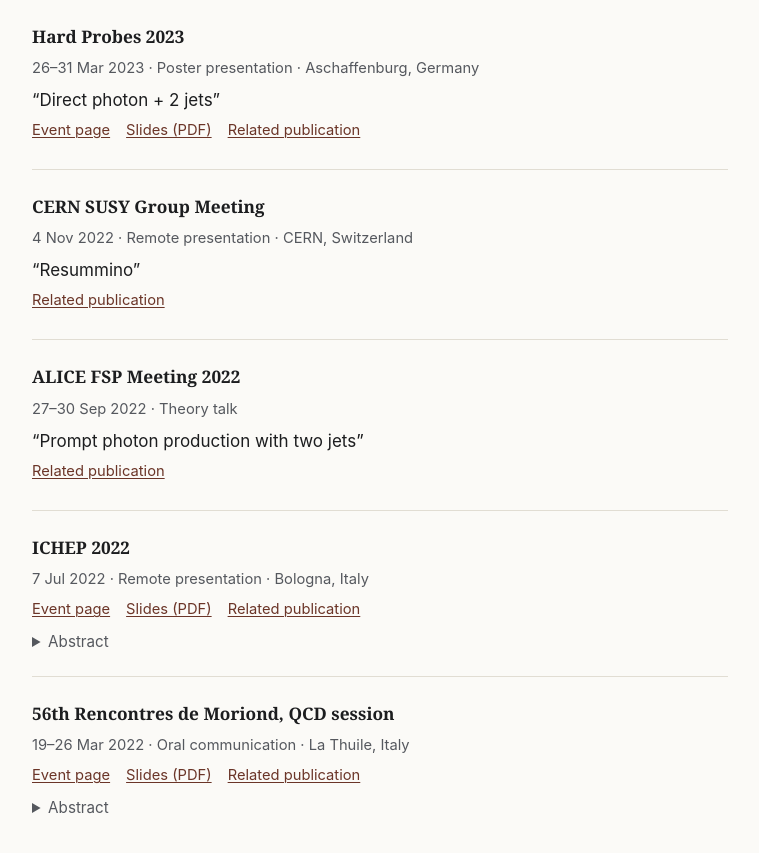
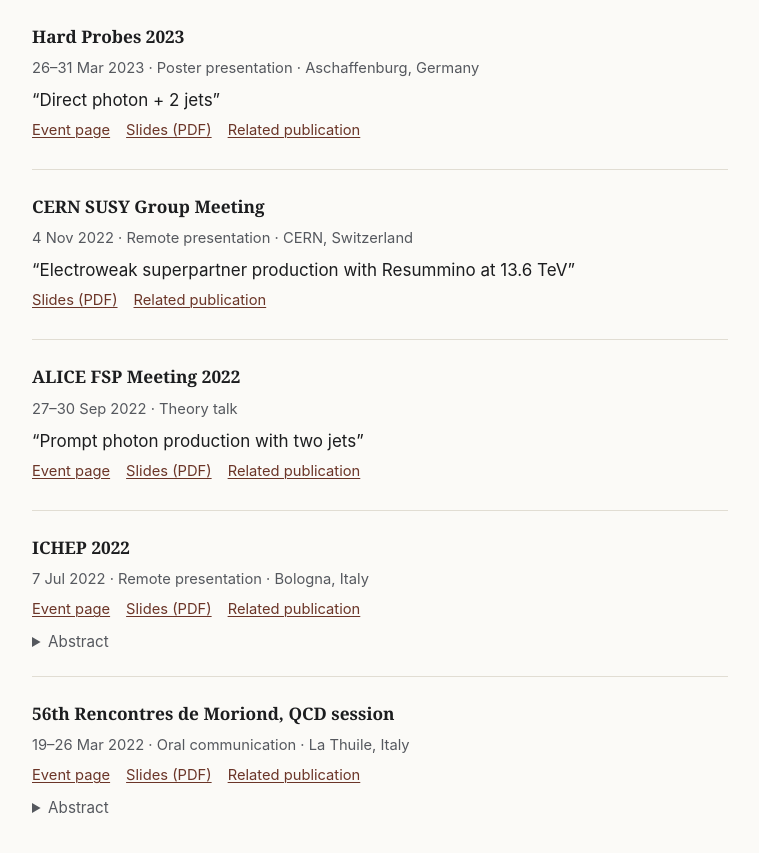
Before and after one commit to APN-Pucky/apn-pucky.github.io, a Jekyll site: the page built from talks/index.md, in a window 1280 px wide and 900 px high, scrolled down 2455 px. Shown: the top 853 px of the window, without its empty margins (260-1019 px from the left). Built offline with Jekyll 4.4.1, drawn with Linux system fonts in a browser that asks for light colours.

Commit message:
Link CERN SUSY Group Meeting slides PDF Add ALICE FSP 2022 event URL and slides PDF

```diff
--- a/_data/talks.yml
+++ b/_data/talks.yml
@@ -180,7 +180,8 @@
   event: "CERN SUSY Group Meeting"
   location: "CERN, Switzerland"
   role: "Remote presentation"
-  title: "Resummino"
+  title: "Electroweak superpartner production with Resummino at 13.6 TeV"
+  slides: "/assets/talks/2022-11-04-cernsusy.pdf"
   publication: resummino-ew-superpartners
 
 - date: 2022-09-27
@@ -188,6 +189,8 @@
   event: "ALICE FSP Meeting 2022"
   role: "Theory talk"
   title: "Prompt photon production with two jets"
+  url: "https://indico.cern.ch/event/1174824/sessions/458857/#20220928"
+  slides: "/assets/talks/2022-09-28-alice-fsp-2022.pdf"
   publication: prompt-photon-two-jets-powheg
 
 - date: 2022-07-07
```
Also changed, not shown: 2 other files.
